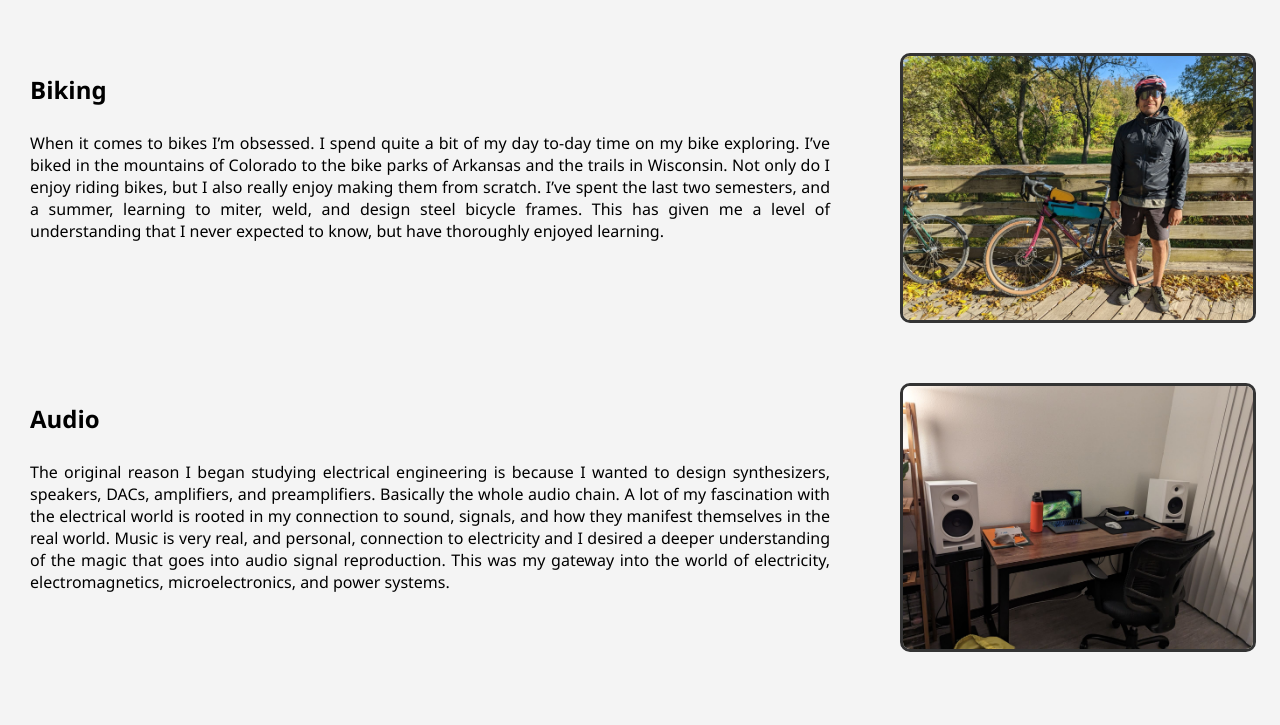
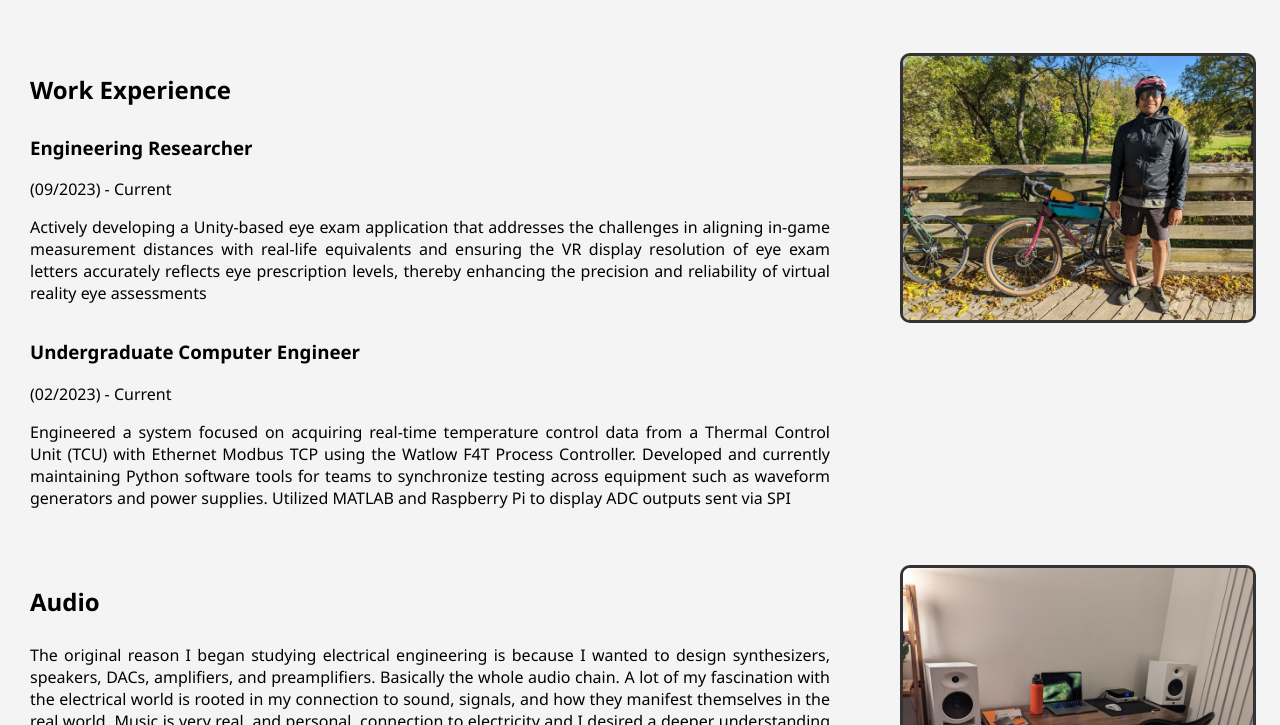
Before and after one commit to sabrinahubb/sabrinahubb.github.io, a website: page frontend/max.html in a window 1280 px wide. Shown: the part 577-1302 px from the top of the page. Drawn offline with Linux system fonts and the light colour scheme; a script that the page names is missing.

Commit message:
exp max.html

```diff
--- a/frontend/max.html
+++ b/frontend/max.html
@@ -119,8 +119,31 @@ I am skilled in utilizing tools like OpenCV and TensorFlow, and I apply machine
   </div>
   <div class="row">
     <div class="column column-text work-experience">
-      <h2>Biking</h2>
-      <p>When it comes to bikes I’m obsessed. I spend quite a bit of my day to-day time on my bike exploring. I’ve biked in the mountains of Colorado to the bike parks of Arkansas and the trails in Wisconsin. Not only do I enjoy riding bikes, but I also really enjoy making them from scratch. I’ve spent the last two semesters, and a summer, learning to miter, weld, and design steel bicycle frames. This has given me a level of understanding that I never expected to know, but have thoroughly enjoyed learning.</p>
+      <h2>Work Experience</h2>
+      <div class="mb-4">
+
+      <h3 class="text-xl font-bold">Engineering Researcher</h3>
+
+      <p class="text-md">(09/2023) - Current</p>
+
+      <p>Actively developing a Unity-based eye exam application that addresses the challenges in aligning in-game measurement distances with real-life equivalents and ensuring the VR display resolution of eye exam letters accurately reflects eye prescription levels, thereby enhancing the precision and reliability of virtual reality eye assessments</p>
+
+    </div>
+
+    <!-- This job isn't done yet!! (11/30/2023) job 2 -->
+
+    <div class="mb-4">
+
+      <h3 class="text-xl font-bold">Undergraduate Computer Engineer</h3>
+
+      <p class="text-md">(02/2023) - Current</p>
+
+      <p>Engineered a system focused on acquiring real-time temperature control data from a Thermal Control Unit (TCU) with Ethernet Modbus TCP using the Watlow F4T Process Controller.
+        Developed and currently maintaining Python software tools for teams to synchronize testing across equipment such as waveform generators and power supplies.
+        Utilized MATLAB and Raspberry Pi to display ADC outputs sent via SPI</p>
+
+    </div>
+
     </div>
     <div class="column">
       <img src="../pictures/WhatsAppDiegoBiking.jpg" alt="Biking">
```
